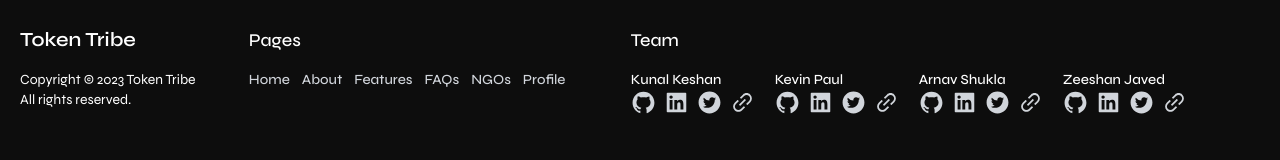
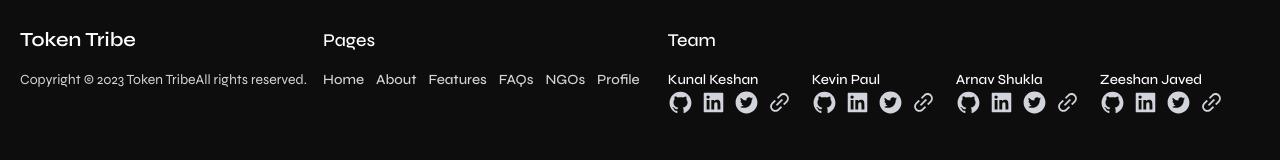
Before and after one commit to kunalkeshan/Token-Tribe, a Next.js app in the folder client/: page / in a window 1280 px wide. Shown: the part 127-287 px from the top of the page. Built offline with nearby package versions, Linux system fonts and the light colour scheme.

Commit message:
fix: Hydration error

```diff
--- a/client/components/layouts/Footer.tsx
+++ b/client/components/layouts/Footer.tsx
@@ -78,9 +78,9 @@ const Footer = () => {
               Token Tribe
             </a>
           </div>
-          <p className="text-sm">
-            <p>Copyright &copy; 2023 Token Tribe</p>
-            <p>All rights reserved.</p>
+          <p className="text-sm text-gray-300">
+            <span>Copyright &copy; 2023 Token Tribe</span>
+            <span>All rights reserved.</span>
           </p>
         </div>
         <div className="my-[2%] flex-grow">
```
